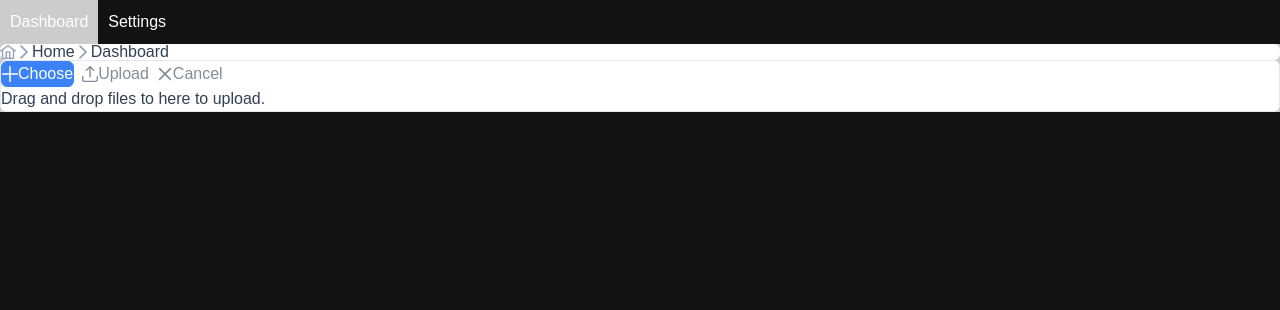
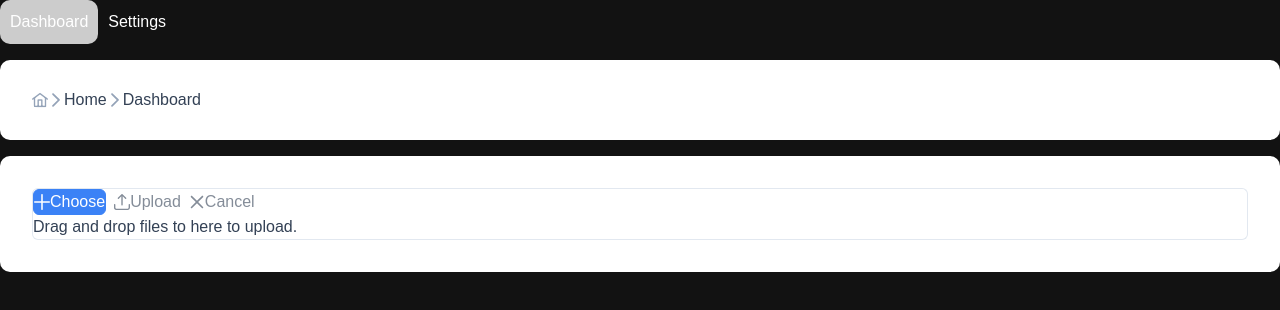
Before and after one commit to johanncatalla/openIT-hackathon-2024, a Vue app in the folder client/: page /adminDashboard/1 in a window 1280 px wide. Shown: the top 310 px of the page. Built offline with nearby package versions, Linux system fonts and the light colour scheme; some icons are missing; a web font is replaced by a local one.

Commit message:
admin upload

```diff
--- a/client/src/pages/adminDashboard.vue
+++ b/client/src/pages/adminDashboard.vue
@@ -54,18 +54,27 @@ export default {
     display: flex;
     justify-content: left;
     padding: 0;
+    padding: 2rem;
+    border-radius: 10px;
+    margin-bottom: 1rem;
 }
 
 .tab-menu li {
     cursor: pointer;
     padding: 10px;
+    border-radius: 10px;
 }
 
 .tab-menu li.active {
     background-color: #ccc;
+
 }
 
 .card {
     background-color: #ccc;
+    background: var(--surface-card);
+    padding: 2rem;
+    border-radius: 10px;
+    margin-bottom: 1rem;
 }
 </style>
```
